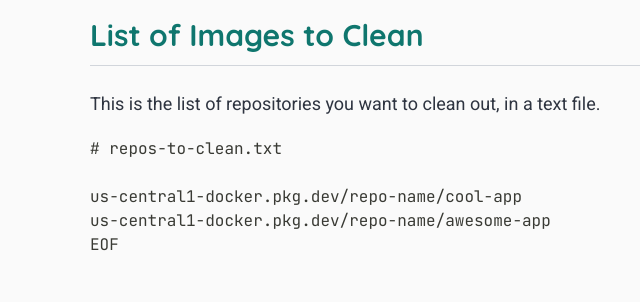
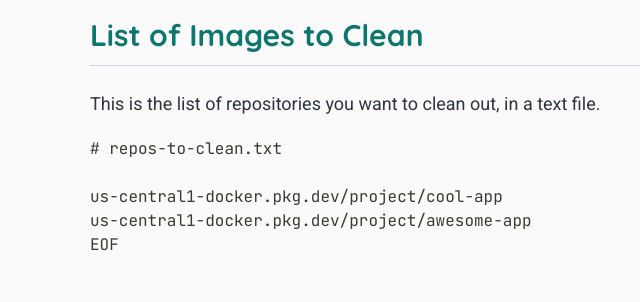
Before and after one commit to misterorion/misterorion.com, a Gatsby site: page /gcloud-delete-untagged-images/ in a window 1280 px wide. Shown: the part 2379-2681 px from the top of the page, 168-808 px from the left. Built offline with nearby package versions, Linux system fonts and the light colour scheme; Gatsby itself is replaced by a stand-in of ours; some packages are replaced by stand-ins of ours; code samples lack their colours.

Commit message:
Update repos to clean

````diff
--- a/content/posts/gcloud-delete-untagged-images.md
+++ b/content/posts/gcloud-delete-untagged-images.md
@@ -41,8 +41,8 @@ This is the list of repositories you want to clean out, in a text file.
 ```txt
 # repos-to-clean.txt
 
-us-central1-docker.pkg.dev/repo-name/cool-app
-us-central1-docker.pkg.dev/repo-name/awesome-app
+us-central1-docker.pkg.dev/project/cool-app
+us-central1-docker.pkg.dev/project/awesome-app
 EOF
 
 ```
````
